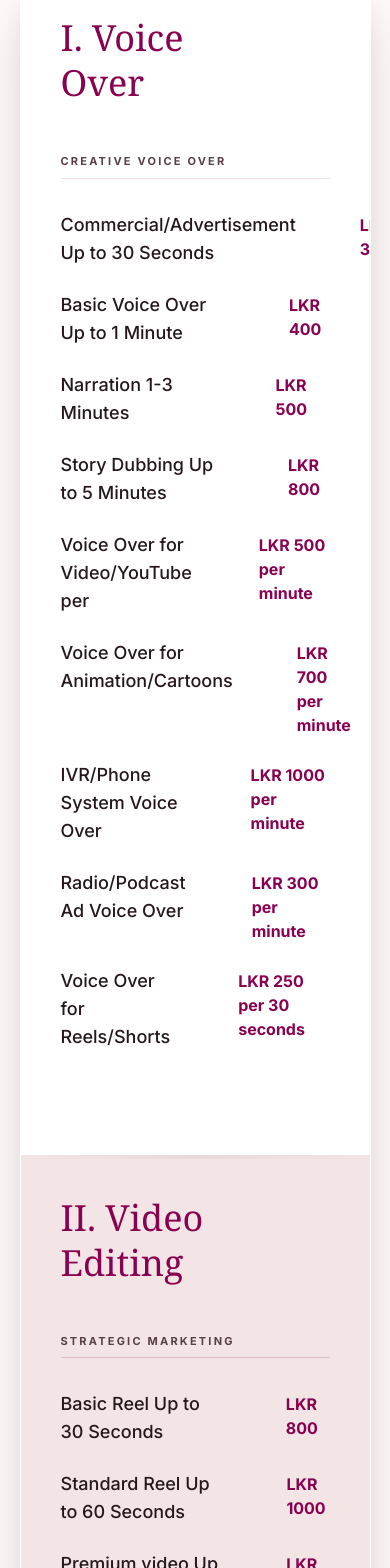
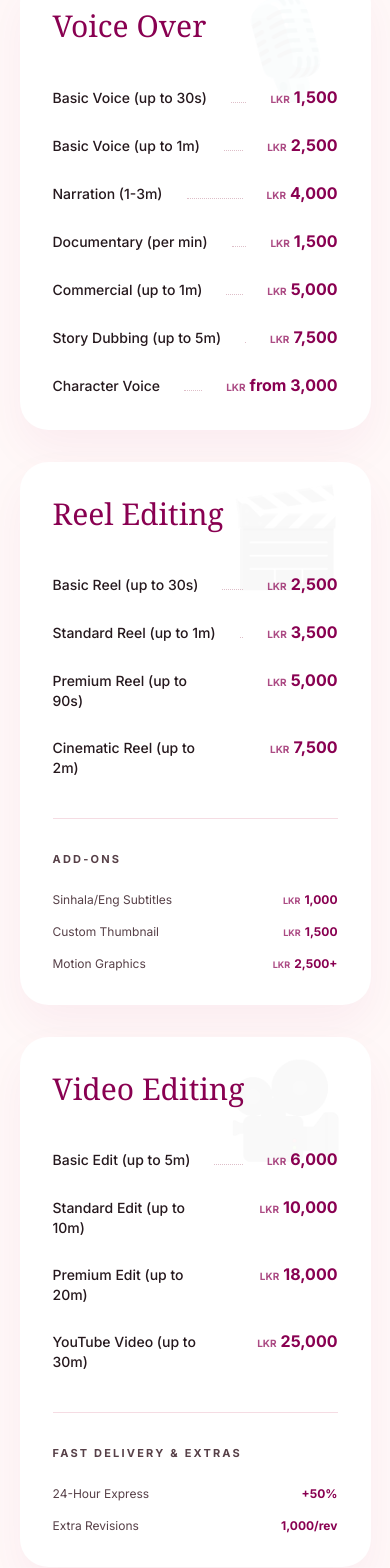
Before and after one commit to nethmiTK/TK-Voice-Visuals, a Next.js app in the folder tk/: page /Pricing in a window 390 px wide. Shown: the part 2777-4345 px from the top of the page. Built offline with nearby package versions, Linux system fonts and the light colour scheme.

Commit message:
modifications

```diff
--- a/tk/app/About/page.tsx
+++ b/tk/app/About/page.tsx
@@ -9,13 +9,13 @@ const playfair = Playfair_Display({ subsets: ['latin'], weight: ['400', '700'],
 export default function AboutPage() {
   const services = [
     {
-      title: 'Voxium',
+      title: 'Voice Over',
       description: 'Precision audio engineering for the influential voice.',
       category: 'Audio',
       image: 'https://lh3.googleusercontent.com/aida-public/AB6AXuA-rjRPksgvJJQPkEMNgQjm5_HIPhzZKQRbqSzkk-_pU7eq1UuH_55YhYPE0xOLwHK6TokSTgMozc_XC8HX4x8We-FPDNL4RQslD5BQ4DVc77bhTDwkDPz8x4Lxm-iuRDP1S3iY-j0PapIKq6nSjlRlPJVlUwwKo7iobGstJt8CT3-KKzoBGwEObwehW5bZtjrdpxeEBBDTymzEaq2BkveNPR3EfB2kaMWYWHsintl565cbG-yy-aPK6JJ8S1V2WcVEleboIljGgTFR',
     },
     {
-      title: 'eyeCatching',
+      title: 'Vedio Editing',
       description: 'Visual narratives that command immediate attention.',
       category: 'Visual',
       image: 'https://lh3.googleusercontent.com/aida-public/AB6AXuB3_T7JF4IO31FbTCepYATh6_RT80wp7JxgiHuP9ZuJb3QXWkpiAXNXa4uhYCgmE-bMmCaFwfGx-OHaIEzUhwnWiCF2yTabPFvXk0_A4-3-rSbpOvF9DL-2aU3J2eAyNPBKxkoEPqVqjgNxnbAo5Yq4CGtwwE6n8FFsUBu5FFDyXiiXMTVQk95Ma8eYFIG3k81WW12V9Dp7QWmoykE5kBsf7EP9M2J4Wix4DlGpMhEGSd-0yDTJxiNKRbRMlnoyXD9NVvivTLHj4v_2',
@@ -25,19 +25,7 @@ export default function AboutPage() {
       description: 'Rare insights. Unmatched execution. Strategic research for market dominance.',
       category: 'Strategy',
       image: 'https://lh3.googleusercontent.com/aida-public/AB6AXuBZrdat-QCVZP4SWem9Zb_LwyU_ve1qquzQBxKG4UZ9_iJXetysRm4CDDhmC8JCLQJM6CJMfBPb9R2DeLfmwp20HQ1OYAWjxcJgmxZd8nD3s08bf4Z2niYyzod_l-M2E9VFoJelr6avYvc4yyxOK_RnpXKZ6xn_lX73s33rIIHDilEh5tGqBsZoaPCRAekKrfsdP0-LXY7SZF8x3HQP9MaeB1NBLbTTSdlKfWMx4ImYMYfJU55162iKkK-yb8s5gQvyzYzKdVeD3ftq',
-    },
-    {
-      title: 'ADcraft',
-      description: 'Editorial-first advertising that prioritizes brand story over volume.',
-      category: 'Advertising',
-      image: 'https://lh3.googleusercontent.com/aida-public/AB6AXuBZrdat-QCVZP4SWem9Zb_LwyU_ve1qquzQBxKG4UZ9_iJXetysRm4CDDhmC8JCLQJM6CJMfBPb9R2DeLfmwp20HQ1OYAWjxcJgmxZd8nD3s08bf4Z2niYyzod_l-M2E9VFoJelr6avYvc4yyxOK_RnpXKZ6xn_lX73s33rIIHDilEh5tGqBsZoaPCRAekKrfsdP0-LXY7SZF8x3HQP9MaeB1NBLbTTSdlKfWMx4ImYMYfJU55162iKkK-yb8s5gQvyzYzKdVeD3ftq',
-    },
-    {
-      title: 'Nexora',
-      description: 'Next-gen digital infrastructure for the elite.',
-      category: 'Technology',
-      image: 'https://lh3.googleusercontent.com/aida-public/AB6AXuBZrdat-QCVZP4SWem9Zb_LwyU_ve1qquzQBxKG4UZ9_iJXetysRm4CDDhmC8JCLQJM6CJMfBPb9R2DeLfmwp20HQ1OYAWjxcJgmxZd8nD3s08bf4Z2niYyzod_l-M2E9VFoJelr6avYvc4yyxOK_RnpXKZ6xn_lX73s33rIIHDilEh5tGqBsZoaPCRAekKrfsdP0-LXY7SZF8x3HQP9MaeB1NBLbTTSdlKfWMx4ImYMYfJU55162iKkK-yb8s5gQvyzYzKdVeD3ftq',
-    },
+    }
   ];
 
   const pillars = [
@@ -91,14 +79,14 @@ export default function AboutPage() {
       <section className="py-16 md:py-32 px-4 sm:px-6 md:px-[5vw]">
         <div className="max-w-7xl mx-auto w-full">
           <div className="mb-12 md:mb-20">
-            <h2 className={`${playfair.className} text-[clamp(2rem,6vw,3rem)] font-light mb-4`}>The Signature 5</h2>
+            <h2 className={`${playfair.className} text-[clamp(2rem,6vw,3rem)] font-light mb-4`}>Our Core Pillars</h2>
             <p className="text-[#574048] text-sm md:text-base max-w-xl">
               Our core pillars of brand excellence, each a specialized ecosystem for modern authority.
             </p>
           </div>
 
           <div className="grid grid-cols-1 md:grid-cols-12 gap-4 md:gap-6 auto-rows-[300px] md:auto-rows-[350px]">
-            {/* Voxium - Large */}
+            {/* Voice Over - Large */}
             <div className="md:col-span-8 group relative overflow-hidden rounded-2xl bg-[#f5dce3]">
               <img
                 src={services[0].image}
@@ -113,7 +101,7 @@ export default function AboutPage() {
               </div>
             </div>
 
-            {/* eyeCatching */}
+            {/* Video Editing */}
             <div className="md:col-span-4 group relative overflow-hidden rounded-2xl bg-[#b10e6b]">
               <img
                 src={services[1].image}
@@ -129,20 +117,7 @@ export default function AboutPage() {
             </div>
 
             {/* RaRu */}
-            <div className="md:col-span-4 group relative overflow-hidden rounded-2xl bg-[#ffe8ee]">
-              <div className="absolute inset-0 p-6 md:p-8 flex flex-col justify-between">
-                <div />
-                <div>
-                  <h3 className={`${playfair.className} text-xl md:text-2xl text-[#b10e6b] mb-3 font-light`}>
-                    {services[3].title}
-                  </h3>
-                  <p className="text-[#574048] text-xs md:text-sm leading-relaxed">{services[3].description}</p>
-                </div>
-              </div>
-            </div>
-
-            {/* Nexora */}
-            <div className="md:col-span-4 group relative overflow-hidden rounded-2xl bg-[#3b2c31]">
+            <div className="md:col-span-12 group relative overflow-hidden rounded-2xl bg-[#3b2c31]">
               <img
                 src={services[2].image}
                 alt={services[2].title}
@@ -153,19 +128,6 @@ export default function AboutPage() {
                   {services[2].title}
                 </h3>
                 <p className="text-white/70 text-xs md:text-sm">{services[2].description}</p>
-              </div>
-            </div>
-
-            {/* ADcraft */}
-            <div className="md:col-span-4 group relative overflow-hidden rounded-2xl bg-[#f5dce3]">
-              <div className="absolute inset-0 p-6 md:p-8 flex flex-col justify-between">
-                <div className="w-10 h-10 md:w-12 md:h-12 rounded-full bg-white/20 flex items-center justify-center" />
-                <div>
-                  <h3 className={`${playfair.className} text-xl md:text-2xl text-[#25181d] mb-3 font-light`}>
-                    {services[4].title}
-                  </h3>
-                  <p className="text-[#574048] text-xs md:text-sm leading-relaxed">{services[4].description}</p>
-                </div>
               </div>
             </div>
           </div>
--- a/tk/app/Consultancy/page.tsx
+++ b/tk/app/Consultancy/page.tsx
@@ -14,7 +14,7 @@ export default function ConsultancyPage() {
           <aside className="lg:col-span-4 space-y-12">
             <div>
               <p className="text-[10px] uppercase tracking-[0.4em] text-[#a90b66] mb-6">Strategic Partnership</p>
-              <h1 className="font-serif text-[64px] leading-[0.95] font-light tracking-tight">Initiate<br/>Your <em>Consultation</em></h1>
+              <h1 className="font-serif text-[64px] leading-[0.95] font-light tracking-tight">Initiate<br />Your <em>Consultation</em></h1>
               <p className="mt-6 max-w-md text-[#574048] leading-7">Begin a partnership rooted in creative precision and strategic allure. Our senior consultants review every inquiry personally to ensure complete brand alignment.</p>
             </div>
 
@@ -25,7 +25,7 @@ export default function ConsultancyPage() {
                   <div className="h-10 w-10 rounded-full bg-[#ffd9e4] flex items-center justify-center">☎</div>
                   <div>
                     <div className="text-[9px] uppercase tracking-wider text-[#8b7079]">Priority Line</div>
-                    <div className="text-lg font-bold text-[#a90b66]">+1 (800) TK-ELITE</div>
+                    <div className="text-lg font-bold text-[#a90b66]">075 263 2946<br></br>077 785 8521</div>
                   </div>
                 </div>
 
@@ -33,7 +33,7 @@ export default function ConsultancyPage() {
                   <div className="h-10 w-10 rounded-full bg-[#ffd9e4] flex items-center justify-center">✉</div>
                   <div>
                     <div className="text-[9px] uppercase tracking-wider text-[#8b7079]">Digital Office</div>
-                    <div className="text-lg font-bold text-[#a90b66]">concierge@tkvoicevisuals.com</div>
+                    <div className="text-lg font-bold text-[#a90b66]">https://tkvoicevisuals.me</div>
                   </div>
                 </div>
               </div>
@@ -41,14 +41,7 @@ export default function ConsultancyPage() {
               <div className="mt-4 text-[10px] uppercase tracking-widest text-[#8b7079] font-bold">Rafael Rajapaksa, CEO</div>
             </div>
 
-            <div className="rounded-2xl overflow-hidden bg-[#fff] shadow-[0_40px_80px_rgba(169,11,102,0.04)]">
-              <div className="aspect-[4/3] bg-gradient-to-br from-[#f3e5e6] to-[#fff8f8] flex items-end p-6">
-                <div>
-                  <div className="text-[10px] uppercase tracking-wider text-[#8b7079]">Colombo HQ</div>
-                  <div className="text-xl font-display">Innovation Hub</div>
-                </div>
-              </div>
-            </div>
+
           </aside>
 
           {/* Right column: form */}
@@ -99,10 +92,10 @@ export default function ConsultancyPage() {
                 </div>
 
                 <div className="grid grid-cols-2 md:grid-cols-4 gap-4">
-                  <button type="button" className="rounded-xl bg-[#fff0f3] p-4">Oct 24<br/><span className="block font-bold">09:00 AM</span></button>
-                  <button type="button" className="rounded-xl bg-[#a90b66] p-4 text-white shadow-lg">Oct 25<br/><span className="block font-bold">11:30 AM</span></button>
-                  <button type="button" className="rounded-xl bg-[#fff0f3] p-4">Oct 26<br/><span className="block font-bold">02:00 PM</span></button>
-                  <button type="button" className="rounded-xl bg-[#fff0f3] p-4">Oct 28<br/><span className="block font-bold">10:00 AM</span></button>
+                  <button type="button" className="rounded-xl bg-[#fff0f3] p-4">Oct 24<br /><span className="block font-bold">09:00 AM</span></button>
+                  <button type="button" className="rounded-xl bg-[#a90b66] p-4 text-white shadow-lg">Oct 25<br /><span className="block font-bold">11:30 AM</span></button>
+                  <button type="button" className="rounded-xl bg-[#fff0f3] p-4">Oct 26<br /><span className="block font-bold">02:00 PM</span></button>
+                  <button type="button" className="rounded-xl bg-[#fff0f3] p-4">Oct 28<br /><span className="block font-bold">10:00 AM</span></button>
                 </div>
 
                 <div className="border-2 border-dashed border-[#e7cfd6] rounded-2xl p-8 text-center">
--- a/tk/app/Pricing/page.tsx
+++ b/tk/app/Pricing/page.tsx
@@ -137,98 +137,153 @@ export default function PricingPage() {
         ))}
       </section>
 
-      <section className="mx-auto max-w-6xl px-[5vw] pb-28">
-        <div className="relative overflow-hidden rounded-[28px] border border-white/60 bg-white shadow-[0_30px_60px_-12px_rgba(0,0,0,0.15),0_18px_36px_-18px_rgba(0,0,0,0.2)]">
-          <div className="flex min-h-[800px] flex-col md:flex-row">
-            <div className="relative flex-1 overflow-hidden bg-white p-10 md:p-20">
-              <div className="absolute left-0 top-0 h-1 w-full bg-gradient-to-r from-transparent via-black/5 to-transparent" />
-              <div className="relative z-10">
-                <h2 className="mb-12 font-serif text-4xl leading-tight text-[#890051] md:text-5xl">
-                  I. Voice  <br /> Over
+      <section className="mx-auto max-w-7xl px-[5vw] pb-28">
+        <div className="grid grid-cols-1 gap-8 md:grid-cols-3">
+          {/* Voice Over */}
+          <div className="rounded-[28px] border border-white/60 bg-white p-8 shadow-[0_20px_45px_rgba(177,14,107,0.05)] md:p-10 relative overflow-hidden flex flex-col">
+            <div className="absolute top-0 right-0 p-6 opacity-[0.03] text-8xl">🎙️</div>
+            <h2 className="mb-10 font-serif text-3xl leading-tight text-[#890051]">
+              Voice Over
             </h2>
-
-                <div className="mb-16">
-                  <h3 className="mb-8 border-b border-[#f5dce3] pb-2 text-[11px] font-bold uppercase tracking-[0.2em] text-[#574048]">
-                    creative voice over
-                  </h3>
-                  <ul className="space-y-6">
+            <ul className="space-y-6 relative z-10 flex-grow">
               {[
-                      ["Commercial/Advertisement\n Up to 30 Seconds", "LKR 300"],
-                      ["Basic Voice Over Up to 1 Minute", "LKR 400"],
-                      ["Narration 1-3 Minutes", "LKR 500"],
-                      ["Story Dubbing Up to 5 Minutes", "LKR 800"],
-                      ["Voice Over for Video/YouTube per ", "LKR 500 per minute"],
-                      ["Voice Over for Animation/Cartoons", "LKR 700 per minute"],
-                      ["IVR/Phone System Voice Over", "LKR 1000 per minute"],
-                      ["Radio/Podcast Ad Voice Over", "LKR 300 per minute"],
-                      ["Voice Over for Reels/Shorts", "LKR 250 per 30 seconds"]
+                ["Basic Voice (up to 30s)", "1,500"],
+                ["Basic Voice (up to 1m)", "2,500"],
+                ["Narration (1-3m)", "4,000"],
+                ["Documentary (per min)", "1,500"],
+                ["Commercial (up to 1m)", "5,000"],
+                ["Story Dubbing (up to 5m)", "7,500"],
+                ["Character Voice", "from 3,000"],
               ].map(([label, price]) => (
                 <li key={label} className="flex items-baseline justify-between gap-4">
-                        <span className="text-lg font-medium text-[#25181d]">{label}</span>
-                        <span className="flex-1 border-b border-dotted border-[#debec8] mx-4" />
-                        <span className="font-bold text-[#890051]">{price}</span>
+                  <span className="text-sm font-medium text-[#25181d]">{label}</span>
+                  <span className="flex-1 border-b border-dotted border-[#debec8] mx-2" />
+                  <span className="font-bold text-[#890051] whitespace-nowrap"><span className="text-[10px] uppercase mr-1 opacity-70">LKR</span>{price}</span>
                 </li>
               ))}
             </ul>
           </div>
 
-              </div>
-            </div>
-
-            <div className="hidden w-8 shrink-0 bg-[linear-gradient(to_right,transparent_48%,rgba(0,0,0,0.05)_50%,transparent_52%)] md:block" />
-
-            <div className="relative flex-1 overflow-hidden bg-[#f3e5e6] p-10 md:p-20">
-              <div className="absolute right-0 top-0 h-1 w-full bg-gradient-to-r from-transparent via-black/5 to-transparent" />
-              <div className="relative z-10">
-                <h2 className="mb-12 font-serif text-4xl leading-tight text-[#890051] md:text-5xl">
-                  II. Video  <br /> Editing
+          {/* Reel Editing */}
+          <div className="rounded-[28px] border border-white/60 bg-white p-8 shadow-[0_20px_45px_rgba(177,14,107,0.05)] md:p-10 relative overflow-hidden flex flex-col">
+            <div className="absolute top-0 right-0 p-6 opacity-[0.03] text-8xl">🎬</div>
+            <h2 className="mb-10 font-serif text-3xl leading-tight text-[#890051]">
+              Reel Editing
             </h2>
-
-                <div className="mb-16">
-                  <h3 className="mb-8 border-b border-[#debec8] pb-2 text-[11px] font-bold uppercase tracking-[0.2em] text-[#574048]">
-                    Strategic Marketing
-                  </h3>
-                  <ul className="space-y-6">
+            <ul className="space-y-6 relative z-10 flex-grow">
               {[
-                      ["Basic Reel Up to 30 Seconds", "LKR 800"],
-                      ["Standard Reel Up to 60 Seconds", "LKR 1000"],
-                      ["Premium video Up to 90 Seconds", "LKR 3500"],
+                ["Basic Reel (up to 30s)", "2,500"],
+                ["Standard Reel (up to 1m)", "3,500"],
+                ["Premium Reel (up to 90s)", "5,000"],
+                ["Cinematic Reel (up to 2m)", "7,500"],
               ].map(([label, price]) => (
                 <li key={label} className="flex items-baseline justify-between gap-4">
-                        <span className="text-lg font-medium text-[#25181d]">{label}</span>
-                        <span className="flex-1 border-b border-dotted border-[#debec8] mx-4" />
-                        <span className="font-bold text-[#890051]">{price}</span>
+                  <span className="text-sm font-medium text-[#25181d]">{label}</span>
+                  <span className="flex-1 border-b border-dotted border-[#debec8] mx-2" />
+                  <span className="font-bold text-[#890051] whitespace-nowrap"><span className="text-[10px] uppercase mr-1 opacity-70">LKR</span>{price}</span>
+                </li>
+              ))}
+            </ul>
+            <div className="mt-10 pt-8 border-t border-[#f5dce3] relative z-10">
+               <h3 className="mb-6 font-bold text-[11px] uppercase tracking-[0.2em] text-[#574048]">Add-Ons</h3>
+               <ul className="space-y-4">
+                  {[
+                    ["Sinhala/Eng Subtitles", "1,000"],
+                    ["Custom Thumbnail", "1,500"],
+                    ["Motion Graphics", "2,500+"],
+                  ].map(([label, price]) => (
+                    <li key={label} className="flex items-baseline justify-between gap-2">
+                      <span className="text-xs text-[#574048]">{label}</span>
+                      <span className="text-xs font-bold text-[#890051] whitespace-nowrap"><span className="text-[9px] uppercase mr-1 opacity-70">LKR</span>{price}</span>
                     </li>
                   ))}
                </ul>
             </div>
+          </div>
 
-                <div>
-                  <h3 className="mb-8 border-b border-[#debec8] pb-2 text-[11px] font-bold uppercase tracking-[0.2em] text-[#574048]">
-                    Monthly Content Packages
-                  </h3>
-                  <ul className="space-y-6">
+          {/* Video Editing */}
+          <div className="rounded-[28px] border border-white/60 bg-white p-8 shadow-[0_20px_45px_rgba(177,14,107,0.05)] md:p-10 relative overflow-hidden flex flex-col">
+            <div className="absolute top-0 right-0 p-6 opacity-[0.03] text-8xl">🎥</div>
+            <h2 className="mb-10 font-serif text-3xl leading-tight text-[#890051]">
+              Video Editing
+            </h2>
+            <ul className="space-y-6 relative z-10 flex-grow">
               {[
-                      ["8 Reels (up to 30s), Basic Editing", "5000/month"],
-                      ["15 Reels (up to 1 min), Premium Editing,content planning,", "10000/month"],
+                ["Basic Edit (up to 5m)", "6,000"],
+                ["Standard Edit (up to 10m)", "10,000"],
+                ["Premium Edit (up to 20m)", "18,000"],
+                ["YouTube Video (up to 30m)", "25,000"],
               ].map(([label, price]) => (
                 <li key={label} className="flex items-baseline justify-between gap-4">
-                        <span className="text-lg font-medium text-[#25181d]">{label}</span>
-                        <span className="flex-1 border-b border-dotted border-[#debec8] mx-4" />
-                        <span className="font-bold text-[#890051]">{price}</span>
+                  <span className="text-sm font-medium text-[#25181d]">{label}</span>
+                  <span className="flex-1 border-b border-dotted border-[#debec8] mx-2" />
+                  <span className="font-bold text-[#890051] whitespace-nowrap"><span className="text-[10px] uppercase mr-1 opacity-70">LKR</span>{price}</span>
+                </li>
+              ))}
+            </ul>
+             <div className="mt-10 pt-8 border-t border-[#f5dce3] relative z-10">
+               <h3 className="mb-6 font-bold text-[11px] uppercase tracking-[0.2em] text-[#574048]">Fast Delivery & Extras</h3>
+               <ul className="space-y-4">
+                  {[
+                    ["24-Hour Express", "+50%"],
+                    ["Extra Revisions", "1,000/rev"],
+                  ].map(([label, price]) => (
+                    <li key={label} className="flex items-baseline justify-between gap-2">
+                      <span className="text-xs text-[#574048]">{label}</span>
+                      <span className="text-xs font-bold text-[#890051] whitespace-nowrap">{price}</span>
                     </li>
                   ))}
                </ul>
             </div>
           </div>
         </div>
+      </section>
+
+      <section className="bg-white py-28 border-y border-[#f5dce3]">
+        <div className="mx-auto max-w-7xl px-[5vw]">
+          <div className="text-center mb-16">
+            <span className="mb-4 inline-block text-[11px] font-semibold uppercase tracking-[0.3em] text-[#b10e6b]">Social Media</span>
+            <h2 className="mb-6 font-serif text-[clamp(2.5rem,5vw,3.5rem)] leading-tight text-[#25181d]">Monthly Content Packages</h2>
+            <p className="text-[#574048] text-lg max-w-2xl mx-auto leading-[1.8]">Consistent, high-quality content designed for serious creators and growing brands looking to dominate their niche.</p>
           </div>
 
-          <div className="pointer-events-none absolute inset-y-0 left-1/2 hidden w-8 -translate-x-1/2 bg-[linear-gradient(to_right,transparent_48%,rgba(0,0,0,0.06)_50%,transparent_52%)] md:block" />
+          <div className="grid grid-cols-1 md:grid-cols-3 gap-8">
+            {[
+              {
+                name: "Starter",
+                price: "20,000",
+                desc: "8 Reels (up to 30s), Basic Editing, Captions",
+              },
+              {
+                name: "Growth",
+                price: "40,000",
+                desc: "16 Reels (up to 1 min), Advanced Editing, Custom Thumbnails",
+                featured: true
+              },
+              {
+                name: "Premium",
+                price: "70,000",
+                desc: "30 Reels (up to 1 min), Full Content Management, Priority Delivery",
+              }
+            ].map((pkg) => (
+              <div key={pkg.name} className={`rounded-[24px] p-10 ${pkg.featured ? "bg-gradient-to-b from-[#b10e6b] to-[#a90b66] text-white shadow-2xl shadow-[#b10e6b]/30 scale-[1.02]" : "bg-[#fff8f8] text-[#25181d] border border-[#f5dce3]"}`}>
+                <h3 className="text-2xl font-bold mb-3">{pkg.name}</h3>
+                <p className={`text-sm leading-relaxed mb-6 ${pkg.featured ? "text-white/80" : "text-[#574048]"}`}>{pkg.desc}</p>
+                <div className="text-4xl font-black mb-8"><span className="text-sm uppercase font-semibold mr-1 opacity-80">LKR</span>{pkg.price} <span className="text-sm font-normal opacity-70">/month</span></div>
+
+                <div className={`pt-8 border-t ${pkg.featured ? "border-white/20" : "border-[#f5dce3]"}`}>
+                  <h4 className={`text-[10px] font-bold uppercase tracking-[0.2em] mb-4 ${pkg.featured ? "text-white/70" : "text-[#890051]"}`}>Included in all tiers</h4>
+                  <ul className="space-y-4">
+                    {["Basic Color Correction", "Royalty-Free Music", "1 Free Revision/Video", "Social Media Ready Export"].map((item) => (
+                      <li key={item} className="flex items-start gap-3 text-sm">
+                        <span className={pkg.featured ? "text-white" : "text-[#b10e6b]"}>✓</span> <span>{item}</span>
+                      </li>
+                    ))}
+                  </ul>
                 </div>
-
-        <div className="mt-12 text-center text-sm italic text-[#574048] opacity-60">
-          All services are printed on our core principles of excellence and impact.
+              </div>
+            ))}
+          </div>
         </div>
       </section>
 
--- a/tk/app/components/navbar.tsx
+++ b/tk/app/components/navbar.tsx
@@ -105,10 +105,10 @@ function RaRuNavbar() {
                       <div className="space-y-2">
                         {[
                           { href: "/Discover/RaRu", label: "Business Solutions", desc: "Digital solutions hub" },
-                          { href: "/Discover/ADcraft", label: "ADcraft", desc: "Campaign creative" },
-                          { href: "/Discover/Nexora", label: "Nexora", desc: "Automation systems" },
-                          { href: "/Discover/Voxium", label: "Voxium", desc: "Voice-led experiences" },
-                          { href: "/Discover/eyeCatching", label: "eyeCatching", desc: "Editorial visuals" },
+                          // { href: "/Discover/ADcraft", label: "ADcraft", desc: "Campaign creative" },
+                          // { href: "/Discover/Nexora", label: "Nexora", desc: "Automation systems" },
+                          { href: "/Discover/Voxium", label: "Voice Over", desc: "Voice-led experiences" },
+                          { href: "/Discover/eyeCatching", label: "Video editing", desc: "Editorial visuals" },
                         ].map((item) => (
                           <Link
                             key={item.href}
@@ -244,7 +244,7 @@ function RaRuNavbar() {
                 <div className="mb-3 text-[10px] font-semibold uppercase tracking-[0.35em] text-[#857278]">Solutions</div>
                 <div className="grid gap-2">
                   {[
-                    { href: "/Discover/RaRu", label: "RaRu" },
+                    { href: "/Discover/RaRu", label: "SOFTWARE DEVELOPMENT" },
                     { href: "/Discover/ADcraft", label: "ADcraft" },
                     { href: "/Discover/Nexora", label: "Nexora" },
                     { href: "/Discover/Voxium", label: "Voxium" },
```
Also changed, not shown: tk/app/Discover/RaRu/page.tsx (+62 -21 lines), tk/app/Resources/ResourceHub/ResourceHub.tsx (+4 -4 lines). Lines whose indentation alone changed are shown as unchanged.
